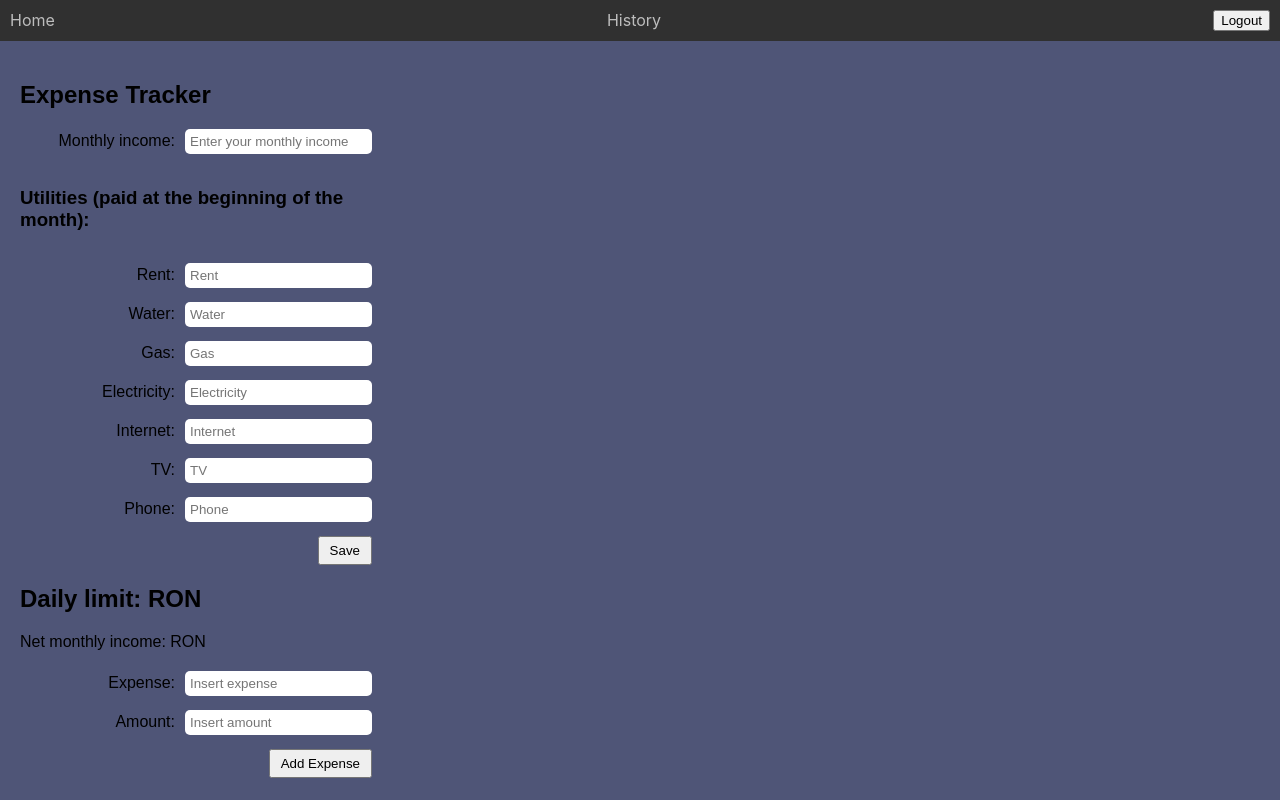
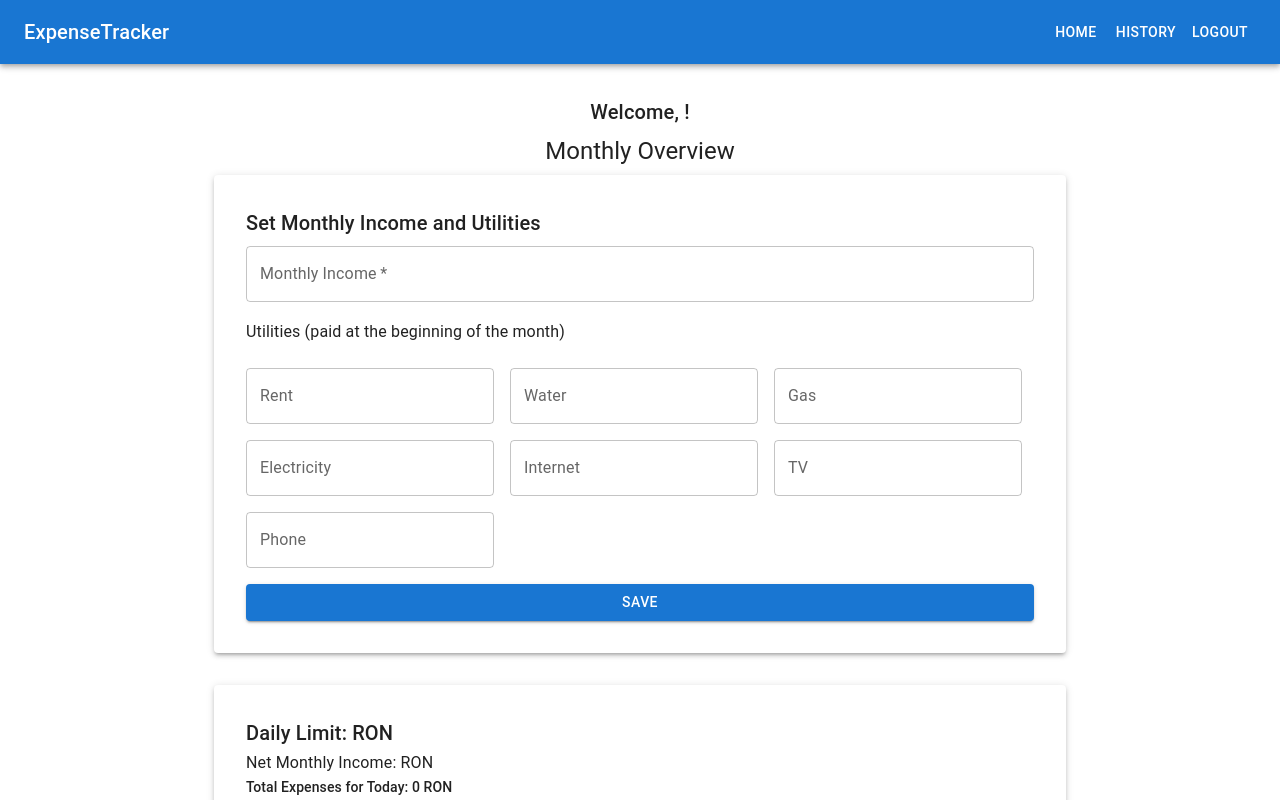
Before and after one commit to Miro-wq/fund-wise, a React (Create React App) app: page / in a window 1280 px wide. Shown: the top 800 px of the page. Built offline with nearby package versions, Linux system fonts and the light colour scheme; no server answers; sample sign-in values are in the browser's storage.

Commit message:
MUI librarie and Netlify command

```diff
--- a/src/App.js
+++ b/src/App.js
@@ -1,3 +1,4 @@
+// App.js
 import React, { useContext } from 'react';
 import { BrowserRouter as Router, Routes, Route, Navigate, Link } from 'react-router-dom';
 import { ExpenseProvider, ExpenseContext } from '../src/context/ExpenseContext';
@@ -5,7 +6,20 @@ import Home from '../src/pages/Home/Home';
 import History from '../src/pages/History/History';
 import Login from '../src/pages/Login/Login';
 import Register from '../src/pages/Register/Register';
-import styles from '../src/App.module.css';
+
+import { createTheme, ThemeProvider } from '@mui/material/styles';
+import { CssBaseline, AppBar, Toolbar, Typography, Button, Box } from '@mui/material';
+
+const theme = createTheme({
+  palette: {
+    primary: {
+      main: '#1976d2', // Albastru MUI
+    },
+    secondary: {
+      main: '#9c27b0', // Mov MUI
+    },
+  },
+});
 
 const PrivateRoute = ({ children }) => {
   const { token } = useContext(ExpenseContext);
@@ -14,36 +28,58 @@ const PrivateRoute = ({ children }) => {
 
 function AppRoutes() {
   const { token, logout } = useContext(ExpenseContext);
+
   return (
     <Router>
-      <nav className={styles.nav}>
+      <AppBar position="static">
+        <Toolbar>
+          <Typography variant="h6" sx={{ flexGrow: 1 }}>
+            ExpenseTracker
+          </Typography>
           {token ? (
             <>
-            <Link to="/" className={styles.link}>Home</Link>
-            <Link to="/history" className={styles.link}>History</Link>
-            <button onClick={logout} className={styles.button}>Logout</button>
+              <Button color="inherit" component={Link} to="/">
+                Home
+              </Button>
+              <Button color="inherit" component={Link} to="/history">
+                History
+              </Button>
+              <Button color="inherit" onClick={logout}>
+                Logout
+              </Button>
             </>
           ) : (
             <>
-            <Link to="/login" className={styles.link}>Login</Link>
-            <Link to="/register" className={styles.link}>Register</Link>
+              <Button color="inherit" component={Link} to="/login">
+                Login
+              </Button>
+              <Button color="inherit" component={Link} to="/register">
+                Register
+              </Button>
             </>
           )}
-      </nav>
+        </Toolbar>
+      </AppBar>
+
+      <Box sx={{ mt: 4 }}>
         <Routes>
           <Route path="/login" element={<Login />} />
           <Route path="/register" element={<Register />} />
           <Route path="/" element={<PrivateRoute><Home /></PrivateRoute>} />
           <Route path="/history" element={<PrivateRoute><History /></PrivateRoute>} />
         </Routes>
+      </Box>
     </Router>
   );
 }
 
 export default function App() {
   return (
+    <ThemeProvider theme={theme}>
+      <CssBaseline />
       <ExpenseProvider>
         <AppRoutes />
       </ExpenseProvider>
+    </ThemeProvider>
   );
 }
--- a/src/components/ExpenseLineChart.js
+++ b/src/components/ExpenseLineChart.js
@@ -39,7 +39,7 @@ function ExpenseLineChart({ expenses }) {
         labels,
         datasets: [
             {
-                label: 'Cheltuieli zilnice',
+                label: 'Daily expenses',
                 data: dataValues,
                 fill: false,
                 borderColor: 'rgb(75, 192, 192)',
@@ -56,7 +56,7 @@ function ExpenseLineChart({ expenses }) {
             },
             title: {
                 display: true,
-                text: 'Evoluția cheltuielilor zilnice',
+                text: 'Evolution of daily expenses',
             },
         },
     };
--- a/src/components/Export.js
+++ b/src/components/Export.js
@@ -4,7 +4,7 @@ import autoTable from 'jspdf-autotable';
 
 const exportPDF = (expenses) => {
   const doc = new jsPDF();
-  const tableColumn = ["Nume", "Sumă", "Categorie", "Data"];
+  const tableColumn = ["Name", "Amount", "Category", "Date"];
   const tableRows = [];
 
   expenses.forEach(exp => {
@@ -17,7 +17,7 @@ const exportPDF = (expenses) => {
     tableRows.push(expData);
   });
 
-  doc.text("Istoric Cheltuieli", 14, 15);
+  doc.text("Expense History", 14, 15);
   autoTable(doc, {
     head: [tableColumn],
     body: tableRows,
--- a/src/pages/Home/Home.js
+++ b/src/pages/Home/Home.js
@@ -1,10 +1,19 @@
 import React, { useContext, useState, useEffect } from 'react';
 import { ExpenseContext } from '../../context/ExpenseContext';
 import axios from 'axios';
-import styles from '../Home/Home.module.css';
+import {
+  Container,
+  Paper,
+  Typography,
+  TextField,
+  Button,
+  Box,
+  Grid
+} from '@mui/material';
 
 function Home() {
   const {
+    user,
     salary,
     extraIncome,
     token,
@@ -21,11 +30,11 @@ function Home() {
     phone,
   } = useContext(ExpenseContext);
 
-  //salariu și venit suplimentar
+  //state pentru salariu și venit suplimentar
   const [localSalary, setLocalSalary] = useState(salary || "");
   const [localExtraIncome, setLocalExtraIncome] = useState(extraIncome || "");
 
-  //stari pentru utilități
+  //state pentru utilități (valori locale înainte de a fi salvate)
   const [localRent, setLocalRent] = useState("");
   const [localWater, setLocalWater] = useState("");
   const [localGas, setLocalGas] = useState("");
@@ -34,11 +43,11 @@ function Home() {
   const [localTV, setLocalTV] = useState("");
   const [localPhone, setLocalPhone] = useState("");
 
-  //stări pentru cheltuieli noi
+  //state pentru noua cheltuială
   const [expenseName, setExpenseName] = useState("");
   const [expenseAmount, setExpenseAmount] = useState("");
 
-  //calcu total utilități
+  //calcularea totalului utilităților din context (cele salvate în DB)
   const totalUtilities =
     Number(rent) +
     Number(water) +
@@ -48,14 +57,11 @@ function Home() {
     Number(tv) +
     Number(phone);
 
-
   //venit net lunar = salariu - utilități + venit suplimentar
   const netIncome = Number(localSalary) - totalUtilities + Number(localExtraIncome);
-
-  //daily limit calculat pe baza venitului net
   const dailyLimit = netIncome / 30 || 0;
 
-  //totalul cheltuielilor din ziua curentă
+  //calcul total pt ziua curentă
   const today = new Date();
   const totalExpensesToday = expenses
     .filter(exp => {
@@ -74,7 +80,6 @@ function Home() {
     setLocalExtraIncome(extraIncome);
   }, [extraIncome]);
 
-  //notif dacă se depășește daily limit
   useEffect(() => {
     console.log('dailyLimit:', dailyLimit, 'totalExpensesToday:', totalExpensesToday);
     if (dailyLimit > 0 && totalExpensesToday > dailyLimit) {
@@ -86,7 +91,7 @@ function Home() {
     }
   }, [totalExpensesToday, dailyLimit]);
 
-  //salvează salariul și utilitățile în DB
+  //salveaz salariul și utilitățile în DB
   const handleSalarySubmit = (e) => {
     e.preventDefault();
     if (localSalary) {
@@ -104,7 +109,7 @@ function Home() {
         headers: { Authorization: `Bearer ${token}` },
       })
         .then(() => {
-          //actualizează contextul cu noile valori
+          //actualizează contextul după reset
           setSalary(localSalary);
           setExtraIncome(localExtraIncome);
         })
@@ -123,20 +128,29 @@ function Home() {
   };
 
   return (
-    <div className={styles.container}>
-      <h2>Expense Tracker</h2>
-      <form onSubmit={handleSalarySubmit} className={styles.salaryForm}>
-        <label>
-          Monthly income:
-          <input
+    <Container maxWidth="md" sx={{ mt: 4 }}>
+      <Typography variant="h6" align="center" gutterBottom>
+        Welcome, {user?.username}!
+      </Typography>
+
+      <Typography variant="h5" align="center" gutterBottom>
+        Monthly Overview
+      </Typography>
+
+      <Paper elevation={3} sx={{ p: 4, mb: 4 }}>
+        <Typography variant="h6" gutterBottom>
+          Set Monthly Income and Utilities
+        </Typography>
+        <Box component="form" onSubmit={handleSalarySubmit} sx={{ display: 'flex', flexDirection: 'column', gap: 2 }}>
+          <TextField
+            label="Monthly Income"
             type="number"
+            variant="outlined"
             value={localSalary}
             onChange={(e) => setLocalSalary(e.target.value)}
-            placeholder="Enter your monthly income"
-            className={styles.input}
+            required
           />
-        </label>
-        {/* Dacă dorești, poți păstra sau afișa câmpul pentru additional income */}
+
           {/* <label>
           Additional income:
           <input
@@ -144,113 +158,122 @@ function Home() {
             value={localExtraIncome}
             onChange={(e) => setLocalExtraIncome(e.target.value)}
             placeholder="Enter your additional income"
-            className={styles.input}
+            className={styles.inputAditional}
           />
         </label> */}
-        <h3>Utilities (paid at the beginning of the month):</h3>
-        <label>
-          Rent:
-          <input
+
+          <Typography variant="subtitle1" gutterBottom>
+            Utilities (paid at the beginning of the month)
+          </Typography>
+          <Grid container spacing={2}>
+            <Grid item xs={12} sm={6}>
+              <TextField
+                label="Rent"
                 type="number"
+                variant="outlined"
                 value={localRent}
                 onChange={(e) => setLocalRent(e.target.value)}
-            placeholder="Rent"
-            className={styles.input}
               />
-        </label>
-        <label>
-          Water:
-          <input
+            </Grid>
+            <Grid item xs={12} sm={6}>
+              <TextField
+                label="Water"
                 type="number"
+                variant="outlined"
                 value={localWater}
                 onChange={(e) => setLocalWater(e.target.value)}
-            placeholder="Water"
-            className={styles.input}
               />
-        </label>
-        <label>
-          Gas:
-          <input
+            </Grid>
+            <Grid item xs={12} sm={6}>
+              <TextField
+                label="Gas"
                 type="number"
+                variant="outlined"
                 value={localGas}
                 onChange={(e) => setLocalGas(e.target.value)}
-            placeholder="Gas"
-            className={styles.input}
               />
-        </label>
-        <label>
-          Electricity:
-          <input
+            </Grid>
+            <Grid item xs={12} sm={6}>
+              <TextField
+                label="Electricity"
                 type="number"
+                variant="outlined"
                 value={localElectricity}
                 onChange={(e) => setLocalElectricity(e.target.value)}
-            placeholder="Electricity"
-            className={styles.input}
               />
-        </label>
-        <label>
-          Internet:
-          <input
+            </Grid>
+            <Grid item xs={12} sm={6}>
+              <TextField
+                label="Internet"
                 type="number"
+                variant="outlined"
                 value={localInternet}
                 onChange={(e) => setLocalInternet(e.target.value)}
-            placeholder="Internet"
-            className={styles.input}
               />
-        </label>
-        <label>
-          TV:
-          <input
+            </Grid>
+            <Grid item xs={12} sm={6}>
+              <TextField
+                label="TV"
                 type="number"
+                variant="outlined"
                 value={localTV}
                 onChange={(e) => setLocalTV(e.target.value)}
-            placeholder="TV"
-            className={styles.input}
               />
-        </label>
-        <label>
-          Phone:
-          <input
+            </Grid>
+            <Grid item xs={12} sm={6}>
+              <TextField
+                label="Phone"
                 type="number"
+                variant="outlined"
                 value={localPhone}
                 onChange={(e) => setLocalPhone(e.target.value)}
-            placeholder="Phone"
-            className={styles.input}
               />
-        </label>
-        <button type="submit" className={styles.button}>Save</button>
-      </form>
-      <div className={styles.limit}>
-        <h2>Daily limit: {localSalary ? dailyLimit.toFixed(2) : ""} RON</h2>
-        <p>Net monthly income: {localSalary ? netIncome.toFixed(2) : ""} RON</p>
-      </div>
-      <form onSubmit={handleAddExpense} className={styles.expenseForm}>
-        <label>
-          Expense:
-          <input
-            type="text"
+            </Grid>
+          </Grid>
+          <Button type="submit" variant="contained" color="primary">
+            Save
+          </Button>
+        </Box>
+      </Paper>
+
+      <Paper elevation={3} sx={{ p: 4, mb: 4 }}>
+        <Typography variant="h6">
+          Daily Limit: {localSalary ? dailyLimit.toFixed(2) : ""} RON
+        </Typography>
+        <Typography variant="subtitle1">
+          Net Monthly Income: {localSalary ? netIncome.toFixed(2) : ""} RON
+        </Typography>
+        <Typography variant="subtitle2">
+          Total Expenses for Today: {expenses.length > 0 ? totalExpensesToday : 0} RON
+        </Typography>
+      </Paper>
+
+      <Paper elevation={3} sx={{ p: 4 }}>
+        <Typography variant="h6" gutterBottom>
+          Add New Expense
+        </Typography>
+        <Box component="form" onSubmit={handleAddExpense} sx={{ display: 'flex', gap: 2, flexWrap: 'wrap' }}>
+          <TextField
+            label="Expense Name"
+            variant="outlined"
             value={expenseName}
             onChange={(e) => setExpenseName(e.target.value)}
-            placeholder="Insert expense"
-            className={styles.input}
+            required
           />
-        </label>
-        <label>
-          Amount:
-          <input
+          <TextField
+            label="Amount"
             type="number"
+            variant="outlined"
             value={expenseAmount}
             onChange={(e) => setExpenseAmount(e.target.value)}
-            placeholder="Insert amount"
-            className={styles.input}
+            required
           />
-        </label>
-        <button type="submit" className={styles.button}>Add Expense</button>
-      </form>
-      <div className={styles.total}>
-        <h3>Total expenses for today: {expenses.length > 0 ? totalExpensesToday : ""} RON</h3>
-      </div>
-    </div>
+          <Button type="submit" variant="contained" color="primary">
+            Add Expense
+          </Button>
+        </Box>
+      </Paper>
+    </Container>
   );
 }
 
--- a/src/pages/Login/Login.js
+++ b/src/pages/Login/Login.js
@@ -1,7 +1,14 @@
 import React, { useState, useContext } from 'react';
 import { ExpenseContext } from '../../context/ExpenseContext';
-import { useNavigate } from 'react-router-dom';
-import styles from '../Login/Login.module.css';
+import { useNavigate, Link } from 'react-router-dom';
+import {
+  Container,
+  Paper,
+  Typography,
+  TextField,
+  Button,
+  Box
+} from '@mui/material';
 
 function Login() {
   const { login } = useContext(ExpenseContext);
@@ -17,45 +24,66 @@ function Login() {
         navigate('/');
       })
       .catch(err => {
-        setError("Login eșuat");
+        setError("Login failed. Please check your credentials.");
       });
   };
 
   return (
-    <div className={styles.container}>
-      <div className={styles.content}>
-      <h1 className={styles.intro}>Welcome to ExpenseTracker</h1>
-      <p className={styles.pLogin}>Sign in to your account or create a new one</p>
-      </div>
-      <div className={styles.formContainer}>
-      <h3 className={styles.h2}>Login</h3>
-      <p className={styles.p}>Enter your credentials to access your account</p>
-      <form onSubmit={handleLogin} className={styles.form}>
-        <label className={styles.label}>
-          Utilizator:
-          <input
-            type="text"
+    <Container maxWidth="sm">
+      <Typography variant="h4" align="center" gutterBottom>
+        Welcome to ExpenseTracker
+      </Typography>
+      <Typography variant="body1" align="center" color="textSecondary" gutterBottom>
+        Sign in to your account or create a new one
+      </Typography>
+      <Paper elevation={3} sx={{ p: 4, mt: 8 }}>
+        <Typography variant="h5" align="left" gutterBottom>
+          Login
+        </Typography>
+        <Typography variant="body1" align="left" color="textSecondary" gutterBottom>
+          Enter your credentials to access your account                </Typography>
+        <Box
+          component="form"
+          onSubmit={handleLogin}
+          sx={{
+            mt: 4,
+            display: 'flex',
+            flexDirection: 'column',
+            gap: 2
+          }}
+        >
+          <TextField
+            label="username"
+            variant="outlined"
             value={username}
             onChange={(e) => setUsername(e.target.value)}
-            className={styles.input}
-            placeholder="Introdu numele de utilizator"
+            required
           />
-        </label>
-        <label>
-          Parolă:
-          <input
+          <TextField
+            label="password"
             type="password"
+            variant="outlined"
             value={password}
             onChange={(e) => setPassword(e.target.value)}
-            className={styles.input}
-            placeholder="Introdu parola"
+            required
           />
-        </label>
-        {error && <p className={styles.error}>{error}</p>}
-        <button type="submit" className={styles.button}>Logare</button>
-      </form>
-      </div>
-    </div>
+          {error && (
+            <Typography variant="body2" color="error">
+              {error}
+            </Typography>
+          )}
+          <Button type="submit" variant="contained" color="primary">
+            Login
+          </Button>
+        </Box>
+        <Typography variant="body2" align="center" sx={{ mt: 2 }}>
+          Don't have an account?{' '}
+          <Link to="/register" style={{ textDecoration: 'none', color: '#1976d2' }}>
+            Register
+          </Link>
+        </Typography>
+      </Paper>
+    </Container>
   );
 }
 
--- a/src/pages/Login/Login.module.css
+++ b/src/pages/Login/Login.module.css
@@ -29,9 +29,6 @@
     flex-direction: column;
   }
 
-  .label {
-
-  }
   .input {
     padding: 5px;
     margin: 10px 0;
--- a/src/pages/Register/Register.js
+++ b/src/pages/Register/Register.js
@@ -1,18 +1,30 @@
 import React, { useState, useContext } from 'react';
+import axios from 'axios';
 import { ExpenseContext } from '../../context/ExpenseContext';
 import { useNavigate, Link } from 'react-router-dom';
-import axios from 'axios';
-import styles from '../Register/Register.module.css';
+import {
+  Container,
+  Paper,
+  Typography,
+  TextField,
+  Button,
+  Box
+} from '@mui/material';
 
 function Register() {
   const { setUser } = useContext(ExpenseContext);
   const navigate = useNavigate();
   const [username, setUsername] = useState("");
   const [password, setPassword] = useState("");
+  const [confirmPassword, setConfirmPassword] = useState("");
   const [error, setError] = useState("");
 
   const handleRegister = async (e) => {
     e.preventDefault();
+    if (password !== confirmPassword) {
+      setError("Passwords do not match.");
+      return;
+    }
     try {
       const res = await axios.post('/api/register', { username, password });
       const { token, user } = res.data;
@@ -20,41 +32,75 @@ function Register() {
       setUser(user);
       navigate('/');
     } catch (err) {
-      setError(err.response?.data?.message || "Înregistrare eșuată");
+      setError(err.response?.data?.message || "Registration failed. Please try again.");
     }
   };
 
   return (
-    <div className={styles.container}>
-      <h1>Înregistrare</h1>
-      <form onSubmit={handleRegister} className={styles.form}>
-        <label>
-          Utilizator:
-          <input
-            type="text"
+    <Container maxWidth="sm">
+      <Typography variant="h4" align="center" gutterBottom>
+        Welcome to ExpenseTracker
+      </Typography>
+      <Typography variant="body1" align="center" color="textSecondary" gutterBottom>
+        Sign in to your account or create a new one
+      </Typography>
+      <Paper elevation={3} sx={{ p: 4, mt: 8 }}>
+        <Typography variant="h5" align="left" gutterBottom>
+          Register
+        </Typography>
+        <Typography variant="body1" align="left" color="textSecondary" gutterBottom>
+          Create a new account to get started
+        </Typography>
+        <Box
+          component="form"
+          onSubmit={handleRegister}
+          sx={{
+            mt: 4,
+            display: 'flex',
+            flexDirection: 'column',
+            gap: 2
+          }}
+        >
+          <TextField
+            label="username"
+            variant="outlined"
             value={username}
             onChange={(e) => setUsername(e.target.value)}
-            className={styles.input}
-            placeholder="Introdu numele de utilizator"
+            required
           />
-        </label>
-        <label>
-          Parolă:
-          <input
+          <TextField
+            label="password"
             type="password"
+            variant="outlined"
             value={password}
             onChange={(e) => setPassword(e.target.value)}
-            className={styles.input}
-            placeholder="Introdu parola"
+            required
           />
-        </label>
-        {error && <p className={styles.error}>{error}</p>}
-        <button type="submit" className={styles.button}>Înregistrare</button>
-      </form>
-      <p>
-        Ai deja un cont? <Link to="/login">Conectează-te</Link>
-      </p>
-    </div>
+          <TextField
+            label="confirm password"
+            type="password"
+            variant="outlined"
+            value={confirmPassword}
+            onChange={(e) => setConfirmPassword(e.target.value)}
+            required
+          />
+          {error && (
+            <Typography variant="body2" color="error">
+              {error}
+            </Typography>
+          )}
+          <Button type="submit" variant="contained" color="primary">
+            Register
+          </Button>
+        </Box>
+        <Typography variant="body2" align="center" sx={{ mt: 2 }}>
+          Already have an account?{' '}
+          <Link to="/login" style={{ textDecoration: 'none', color: '#1976d2' }}>
+            Login
+          </Link>
+        </Typography>
+      </Paper>
+    </Container>
   );
 }
 
```
Also changed, not shown: src/pages/History/History.js (+126 -59 lines), 1 other file (tests, documents, lock files or other folders). Lines whose indentation alone changed are shown as unchanged.
